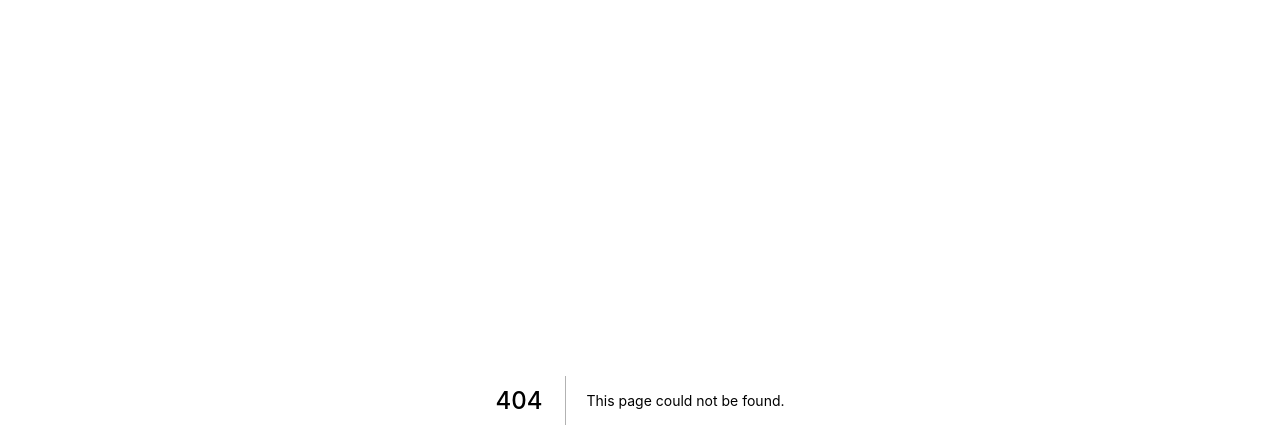
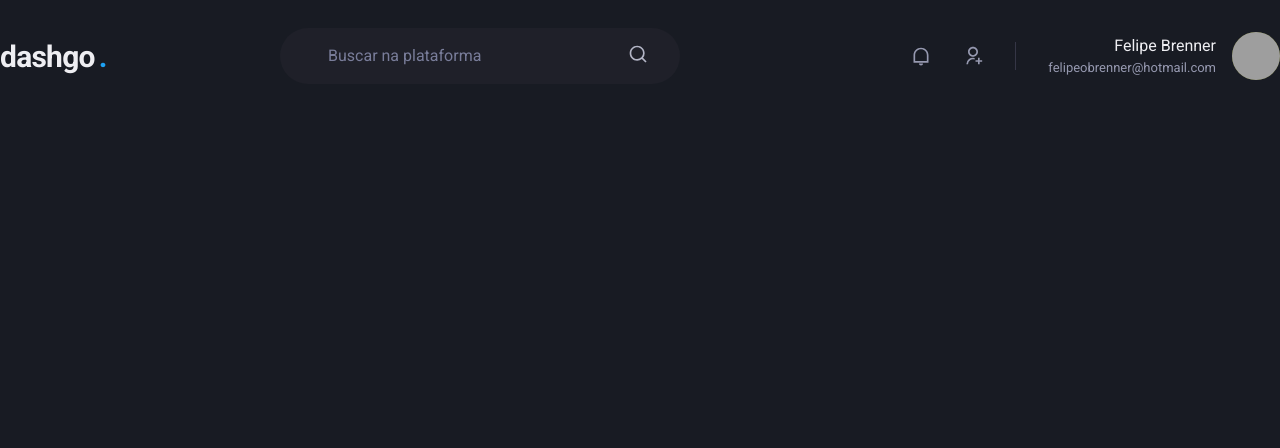
Before and after one commit to FelipeBrenner/ignite-reactjs-dashgo, a Next.js app: page /dashboard in a window 1280 px wide. Before the commit this address had no page. Shown: the top 448 px of the page. Built offline with nearby package versions, Linux system fonts and the light colour scheme; grey boxes are pictures that could not be loaded.

Commit message:
Criado componente Header

```diff
--- a/package.json
+++ b/package.json
@@ -16,7 +16,8 @@
     "framer-motion": "^4.1.17",
     "next": "11.0.1",
     "react": "17.0.2",
-    "react-dom": "17.0.2"
+    "react-dom": "17.0.2",
+    "react-icons": "^4.2.0"
   },
   "devDependencies": {
     "@types/node": "^15.12.5",
--- /dev/null
+++ b/src/components/Header.tsx
@@ -0,0 +1,79 @@
+import { Flex, Text, Input, Icon, HStack, Box, Avatar } from "@chakra-ui/react";
+import {
+  RiNotificationLine,
+  RiSearchLine,
+  RiUserAddLine,
+} from "react-icons/ri";
+
+export function Header() {
+  return (
+    <Flex
+      as="header"
+      w="100%"
+      maxWidth={1480}
+      h="20"
+      mx="auto"
+      mt="4"
+      align="center"
+    >
+      <Text fontSize="3xl" fontWeight="bold" letterSpacing="tight" w="64">
+        dashgo
+        <Text as="span" ml="1" color="twitter.500">
+          .
+        </Text>
+      </Text>
+
+      <Flex
+        as="label"
+        flex="1"
+        py="4"
+        px="8"
+        ml="6"
+        maxWidth={400}
+        alignSelf="center"
+        color="gray.200"
+        position="relative"
+        bg="gray.800"
+        borderRadius="full"
+      >
+        <Input
+          color="gray.50"
+          variant="unstyled"
+          px="4"
+          mr="4"
+          placeholder="Buscar na plataforma"
+          _placeholder={{ color: "gray.400" }}
+        />
+        <Icon as={RiSearchLine} fontSize="20" />
+      </Flex>
+
+      <Flex align="center" ml="auto">
+        <HStack
+          spacing="8"
+          mx="8"
+          pr="8"
+          py="1"
+          color="gray.300"
+          borderRightWidth={1}
+          borderColor="gray.700"
+        >
+          <Icon as={RiNotificationLine} fontSize="20" />
+          <Icon as={RiUserAddLine} fontSize="20" />
+        </HStack>
+        <Flex align="center">
+          <Box mr="4" textAlign="right">
+            <Text>Felipe Brenner</Text>
+            <Text color="gray.300" fontSize="small">
+              felipeobrenner@hotmail.com
+            </Text>
+          </Box>
+          <Avatar
+            size="md"
+            name="Felipe Brenner"
+            src="https://github.com/felipebrenner.png"
+          />
+        </Flex>
+      </Flex>
+    </Flex>
+  );
+}
--- /dev/null
+++ b/src/pages/dashboard.tsx
@@ -0,0 +1,5 @@
+import { Header } from "../components/Header";
+
+export default function Dashboard() {
+  return <Header />;
+}
```
Also changed, not shown: 1 other file (tests, documents, lock files or other folders).
